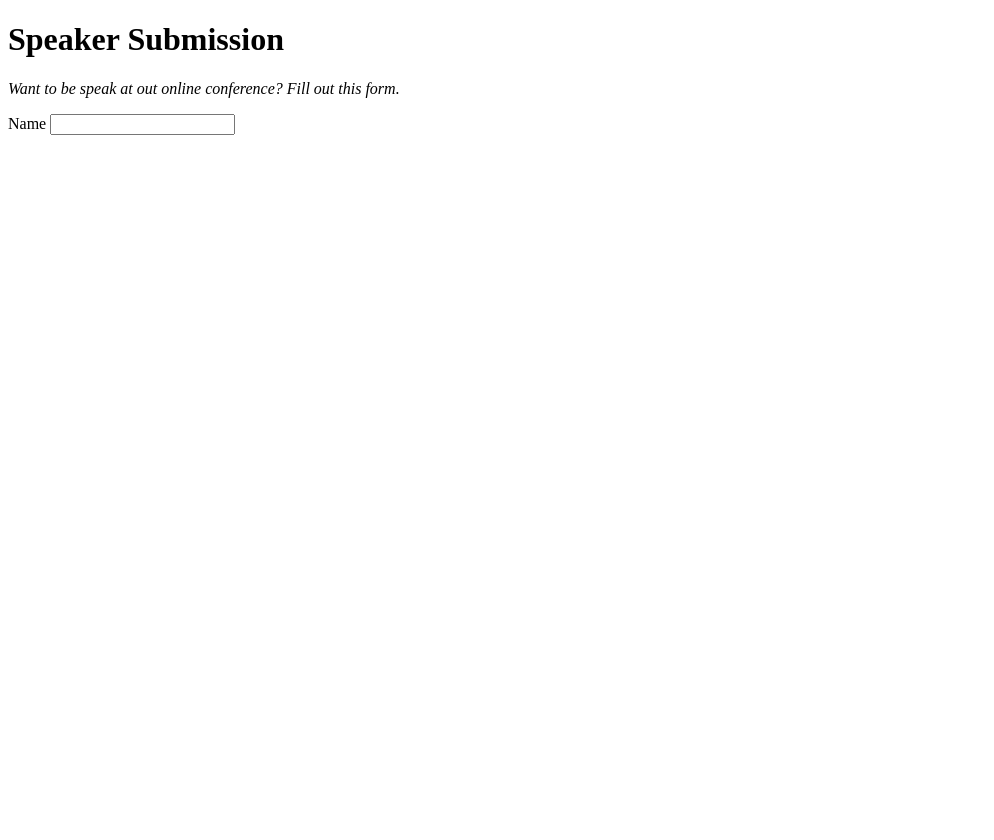
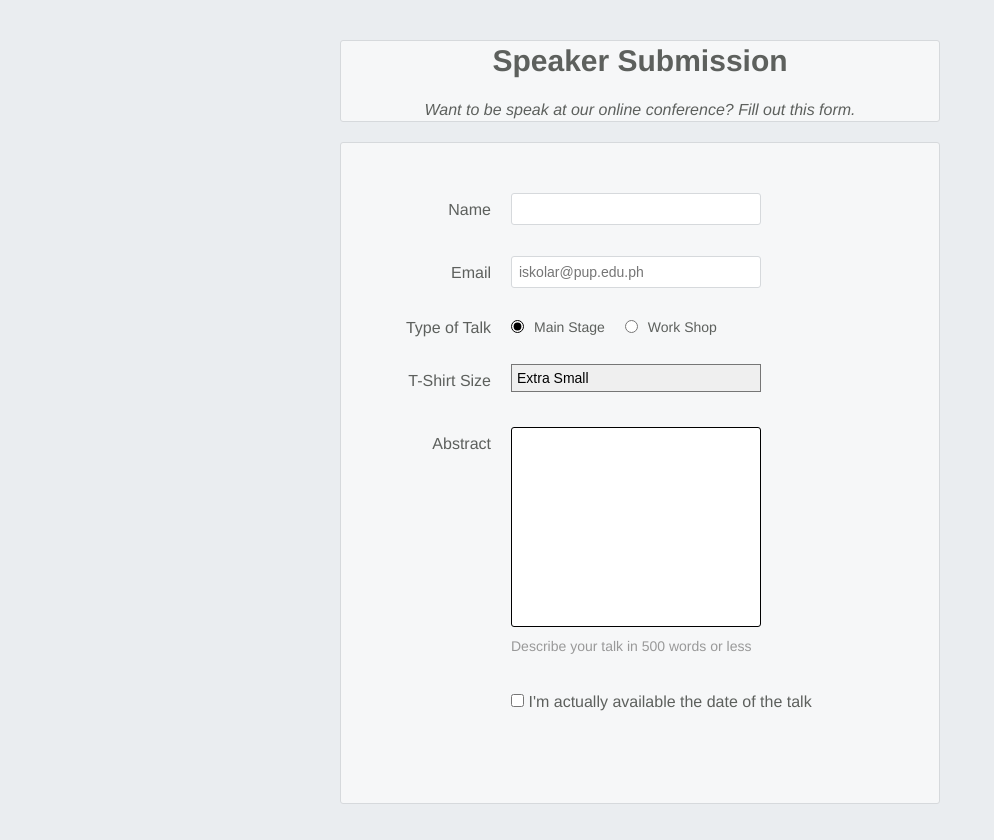
Before and after one commit to trstnsjfrs/FRIAS_HTML_FORMS, a plain HTML site: page speaker-submission.html in a window 1280 px wide. Shown: the whole page, without its empty margins (0-994 px from the left). Before the commit the page ends 800 px from the top, so only its background shows below. Drawn offline with Linux system fonts and the light colour scheme.

Commit message:
initial commit

```diff
--- a/speaker-submission.html
+++ b/speaker-submission.html
@@ -4,25 +4,79 @@
     <meta charset="UTF-8">
     <meta name="viewport" content="width=device-width, initial-scale=1.0">
     <title>Be our speaker</title>
-    <link rel="stylesheet" href="styles.css"/>
+    <link rel="stylesheet" href="style.css"/>
 </head>
 
 <body>
     <header>
-    <header class="speaker-from-header">
+        <header class="speaker-form-header">
             <h1>Speaker Submission</h1>
             <p>
             <em>
-            Want to be speak at out online conference?
-            Fill out this form.
+                Want to be speak at our online conference? Fill out this form.
                 </em>
                 </p>
             </header>
+
     <form action="" method="" class="speaker-form">
     <div class='form-row'>
         <label for='full-name'>Name</label>
-        <input id='full-name'name='full-name' type= 'text'/>
+        <input id='full-name'name='full-name' type='text' />
     </div>
+
+<div class='form-row'>
+        <label for='email'>Email</label>
+        <input id='email'
+        name='email'
+        type='email'
+        placeholder='iskolar@pup.edu.ph'/>
+
+    </div>
+
+<div>
+<fieldset class='legacy-form-row'>
+    <legend>Type of Talk</legend>
+    <input id='seminar-type-1'
+    name='seminar-type'
+    type='radio'
+    value='main-stage'
+    checked>
+    <label for="talk-type-1" class="radio-label">Main Stage</Main</Main></label>
+
+    <input id='seminar-type-2'
+    name='seminar-type'
+    type='radio'
+    value='workc shop'/>
+    <label for='seminar-type-2'class='radio-label'>Work Shop</label>
+    </fieldset>
+</div>
+
+<div class='form-row'>
+    <label for='t-shirt'>T-Shirt Size</label>
+    <select name='t-shirt' name='t-shirt'>
+    <option value='xs'>Extra Small</option>
+    <option value='s'>Small</option>
+    <option value='m'>Meduim</option>
+    <option value='l'>Large</option>
+    </select>
+
+    </div>
+
+    <div class='form-row'>
+    <label for='abstract' >Abstract</label>
+    <textarea name='abstract' id='abstract'></textarea>
+    <div class='instructions'>Describe your talk in 500 words or less</div>
+
+<div class='form-row'>
+        <label class='checkbox-label' for='available'>
+        <input id='available'
+        name='available'
+        type='checkbox'
+        value='is-available'/>
+        <span>I'm actually available the date of the talk</span>
+ </label>
+</div>
+
     </form>
 </body>
 </html>
--- a/style.css
+++ b/style.css
@@ -6,7 +6,7 @@
 body
 {
     color: #5d605d;
-    background-color: #EAEDF0;
+    background-color: #eaedf0;
     font-family: "Helvetica", "Arial", sans-serif;
     font-size: 16px;
     line-height: 1.3;
@@ -20,7 +20,7 @@ body
 {
     text-align: center;
     background-color: #F6f7f8;
-    border: 1px solid #D6D9DC;
+    border: 1px solid #d6d9dc;
     border-radius: 3px;
 
     width: 80%;
@@ -37,7 +37,7 @@ body
 .speaker-form
 {
     background-color: #F6f7f8;
-    border: #D6D9DC;
+    border: 1px solid #d6d9dc;
     border-radius: 3px;
 
     width: 80%;
@@ -54,10 +54,10 @@ body
     flex-wrap: wrap;
 }
 
-.form-row input[type='text']
-{
+.form-row input[type='text'],
+.form-row input[type='email'] {
     background-color: #FFFFFF;
-    border: 1px solid #D6D9DC;
+    border: 1px solid #d6d9dc;
     border-radius: 3px;
     width: 100%;
     padding: 7px;
@@ -69,19 +69,94 @@ body
     margin-bottom: 15px;
 }
 
-@media only screen and (min-width: 700px)
-{
-    .speaker-form-header
-    .speaker-form{width: 600;}
+.form-row input[type='text']:invalid,
+.form-row input[type='email']:invalid {
+    border: 1px solid #D55C5F;
+    color: #D55C5F;
+    box-shadow: none;
+}
+
+.legacy-form-row {
+    border: none;
+    margin-bottom: 40px;
+}
+
+.legacy-form-row legend {
+    margin-bottom: 15px;
+}
+
+.legacy-form-row .radio-label {
+    display: block;
+    font-size: 14px;
+    padding: 0 20px 0 10px;
+}
+
+.legacy-form-row input[type='radio'] {
+    margin-top: 2px;
+}
+
+.legacy-form-row .radio-label,
+.legacy-form-row input[type='radio'] {
+    float: left;
+    accent-color: black;
+}
+
+.form-row select {
+    width: 100%;
+    padding: 5px;
+    font-size: 14px;
+    -webkit-appearance: none;
+}
+
+.form-row textarea {
+    font-family:Arial, Helvetica, sans-serif;
+    font-size: 14px;
+
+    border: 1px solid black;
+    border-radius: 3px;
+
+    min-height: 200px;
+    margin-bottom: 10px;
+    padding: 7px;
+    resize: none;
+}
+
+.form-row .instructions {
+    color: #999999;
+    font-size: 14px;
+    margin-bottom: 30px;
+}
+
+.form-row .checkbox-label {
+    margin-bottom: 0;
+}
+
+@media only screen and (min-width: 700px){
+    .speaker-form-header,
+        .speaker-form{
+        width: 600px;}
     .form-row{
         flex-direction: row;
-        align-items: flex-start;
+        align-items: flex-start; /* To avoid stretching */
         margin-bottom: 20px;
     }
- .form-row input [type='text']{
-    width: 250px;
-    height: initial;
- }
+.form-row input[type="text"],
+    .form-row input[type="email"],
+    .form-row select,
+    .form-row textarea {
+        width: 250px;
+        height: initial;
+    }
+
+.form-row .instructions {
+    margin-left: 120px;
+}
+
+.form-row .checkbox-label {
+        margin-left: 120px;
+        width: auto;
+    }
+
  .form-row label {
     text-align: right;
     width: 120px;
@@ -89,4 +164,31 @@ body
     padding-right: 20px;
  }
 
+ .legacy-form-row {
+        margin-bottom: 10px;
+    }
+
+    .legacy-form-row legend {
+        width: 120px;
+        text-align: right;
+        padding-right: 20px;
+    }
+
+.legacy-form-row legend {
+    float: left;
 }
+
+.form-row .instructions {
+    margin-left: 120px;
+}
+
+.form-row .checkbox-label {
+    margin-left: 120px;
+    width: auto;
+}
+
+.form-row button {
+    margin-left: 180px;
+}
+
+}
```
Lines whose indentation alone changed are shown as unchanged.
